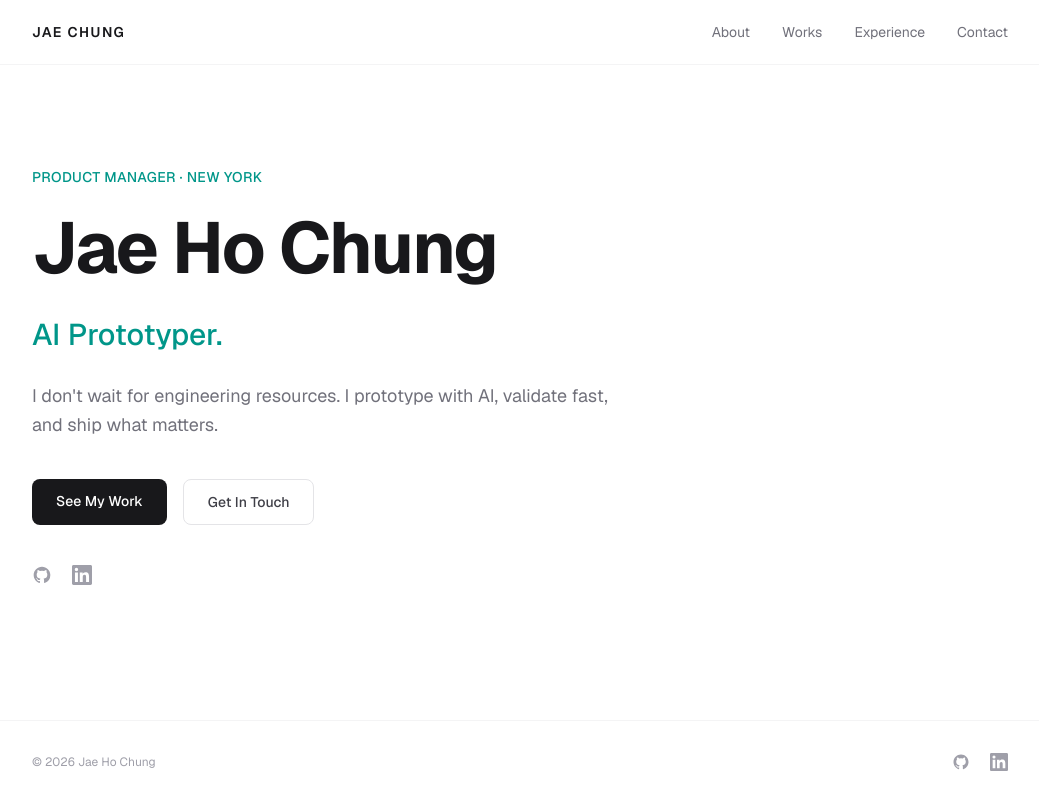
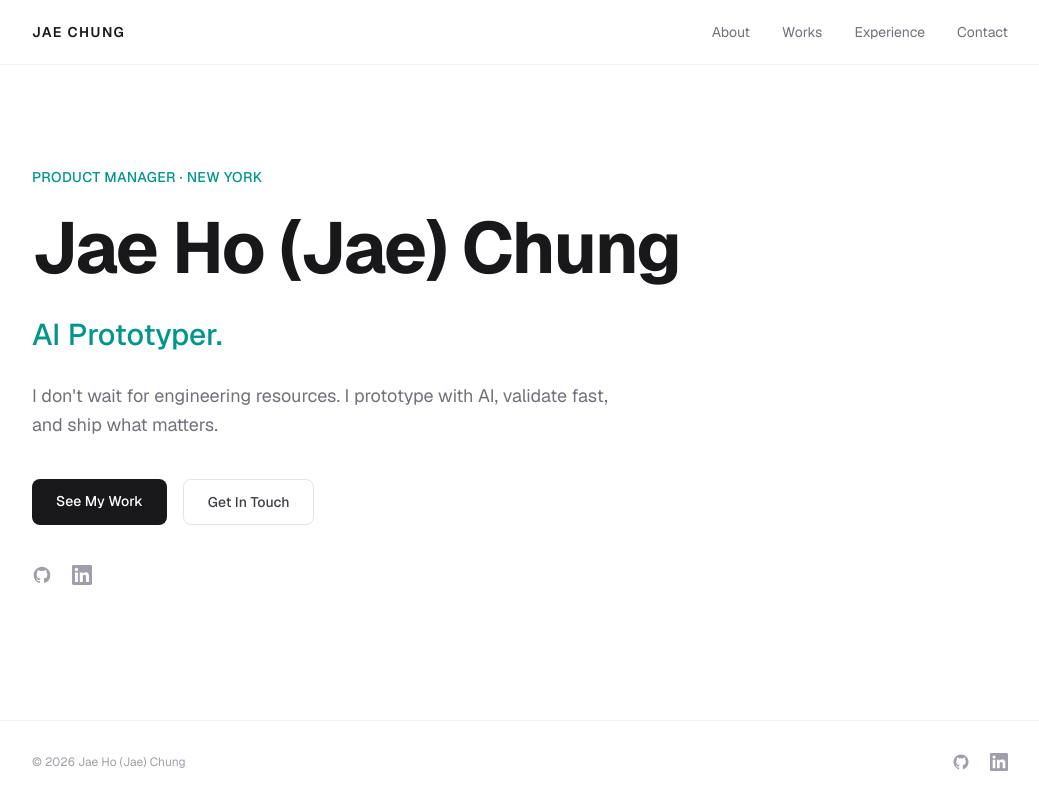
Before and after one commit to trashthejay/jae-portfolio, a Next.js app: page / in a window 1280 px wide. Shown: the whole page, without its empty margins (120-1159 px from the left). Built offline with nearby package versions, Linux system fonts and the light colour scheme.

Commit message:
Update display name to Jae Ho (Jae) Chung
Co-Authored-By: Claude Sonnet 4.6 <noreply@anthropic.com>

```diff
--- a/app/HomeContent.tsx
+++ b/app/HomeContent.tsx
@@ -49,7 +49,7 @@ export default function HomeContent() {
           {...fadeUp(0.1)}
           className="text-5xl md:text-7xl font-bold tracking-tight text-zinc-900 mb-6 leading-tight"
         >
-          Jae Ho Chung
+          Jae Ho (Jae) Chung
         </motion.h1>
 
         <motion.div {...fadeUp(0.2)} className="text-2xl md:text-3xl font-medium text-zinc-700 mb-6 min-h-[2.5rem]">
--- a/components/Footer.tsx
+++ b/components/Footer.tsx
@@ -3,7 +3,7 @@ export default function Footer() {
     <footer className="border-t border-zinc-100 py-8 mt-auto">
       <div className="max-w-5xl mx-auto px-6 flex flex-col sm:flex-row items-center justify-between gap-4">
         <p className="text-xs text-zinc-400">
-          © {new Date().getFullYear()} Jae Ho Chung
+          © {new Date().getFullYear()} Jae Ho (Jae) Chung
         </p>
         <div className="flex items-center gap-5">
           <a
```
